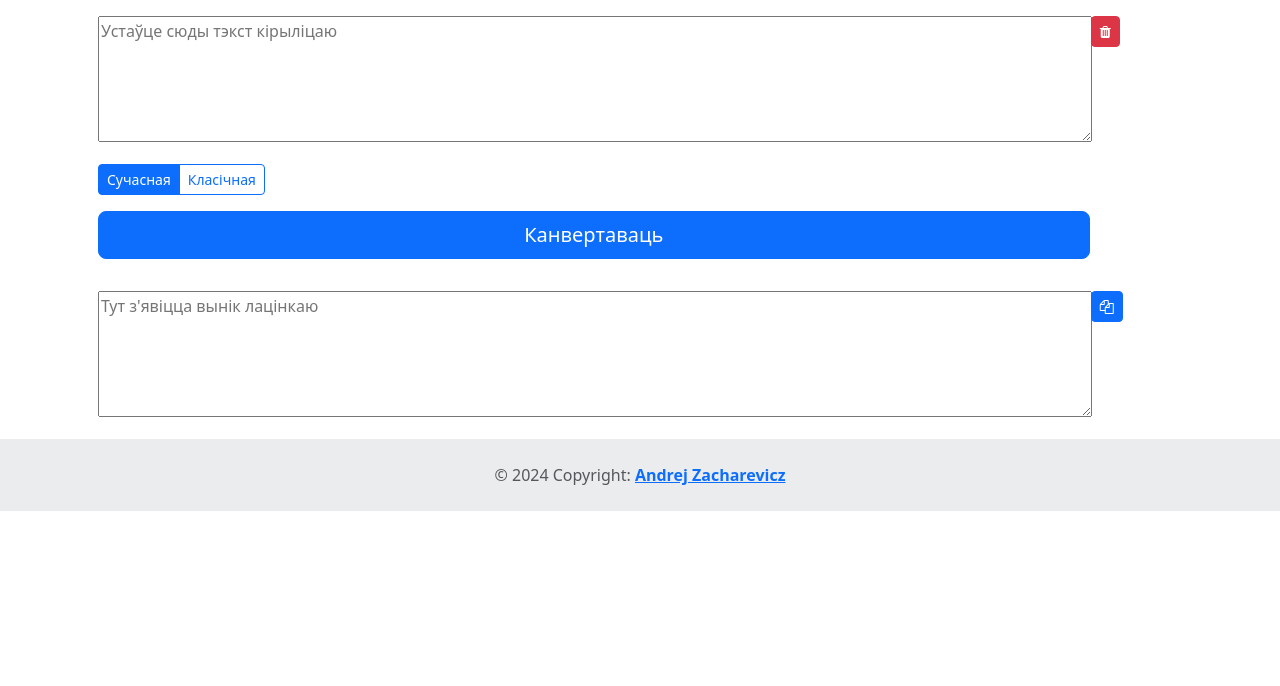
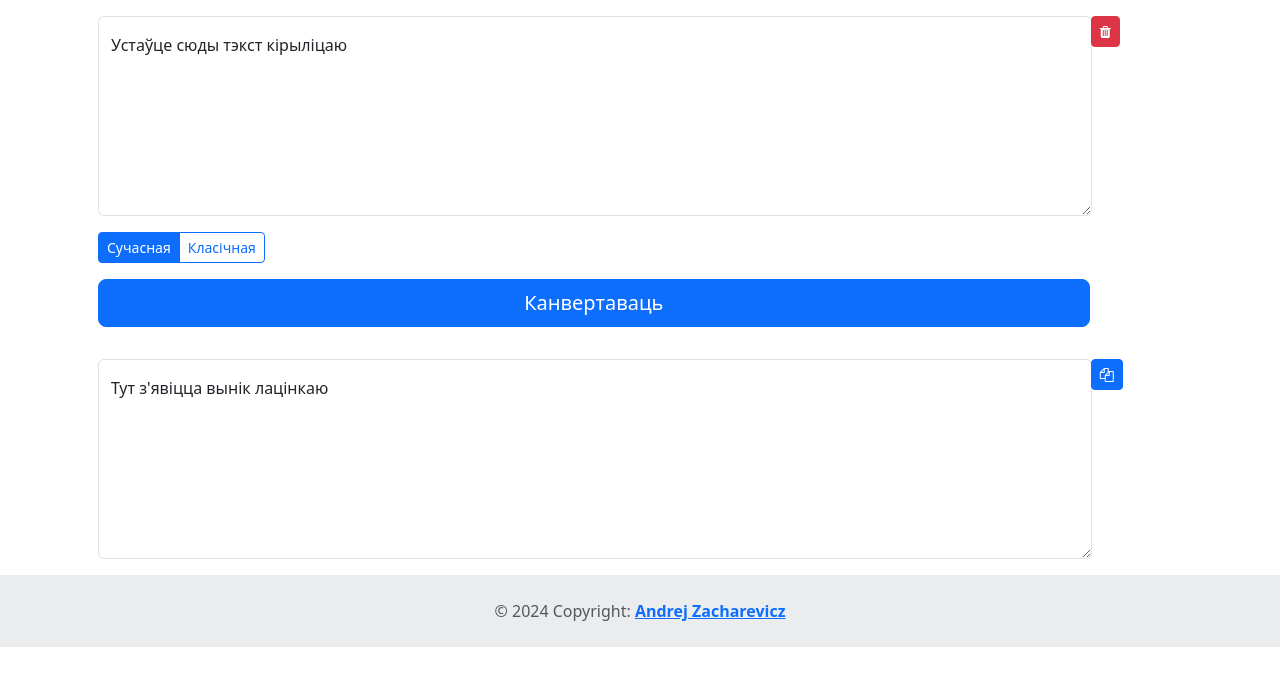
Before and after one commit to measles/latynkatar_site, a Flask app: page / in a window 1280 px wide. Shown: the part 114-800 px from the top of the page. Run offline with Flask 3, Linux system fonts and the light colour scheme.

Commit message:
* Дадаў загалоўкі да ўсіх элементаў на старонцы канвертацыі, каб атрымаць прыгожыя падказкі. * Дадаў анімаваны тэкст па змоўчванні для тэкставых палёў, які прыгожа адпаўзае ўгору

```diff
--- a/templates/head.j2
+++ b/templates/head.j2
@@ -27,7 +27,7 @@
     <h1 class='text-center'>{{ page_name }}</h1>
     <!-- Верхняе меню -->
     <nav class="nav navbar nav-pills bg-body-tertiary justify-content-center">
-        <button class="btn btn-outline-primary rounded-circle navbar-brand" type="button" id="help" hidden onClick="showHelp()"><i class="fa fa-info"></i></button>
+        <button class="btn btn-outline-primary rounded-circle navbar-brand" type="button" id="help" hidden title="Даведка" onClick="showHelp()"><i class="fa fa-info"></i></button>
         <a href="/" class="nav-link{{ active_main}}" >Галоўная</a>
         <a href="/links/" class="nav-link{{ active_links}}" >Спасылкі</a>
         <a href="/about/" class="nav-link{{ active_about }}">Пра сайт</a>
--- a/templates/index.html
+++ b/templates/index.html
@@ -14,10 +14,13 @@
         <div class="row row-cols-2 p-3">
             <div class="input-group">
                 <div class="col-11">
-                    <textarea id="input" placeholder="Устаўце сюды тэкст кірыліцаю" rows="5" class="w-100"></textarea>
+                    <div class="form-floating">
+                        <textarea id="input" title="Зыходны тэкст" placeholder="Устаўце сюды тэкст кірыліцаю" class="form-control" style="height: 200px"></textarea>
+                        <label for="input">Устаўце сюды тэкст кірыліцаю</label>
+                    </div>
                 </div>
                 <div class="col-1">
-                    <button class="btn btn-danger btn-sm" type="button" onClick="resetInput()"><i class="fa fa-trash"></i></button>
+                    <button class="btn btn-danger btn-sm" type="button" title="Выдаліць тэкст" onClick="resetInput()"><i class="fa fa-trash"></i></button>
                 </div>
             </div>
         </div>
@@ -25,15 +28,15 @@
         <!-- Выбар тыпу лацінкі для канвертацыі -->
         <div class="btn-group px-3" role="group">
             <input type="radio" class="btn-check btn-sm" name="type-radio" id="type-modern" autocomplete="off" checked>
-            <label class="btn btn-outline-primary btn-sm" for="type-modern">Сучасная</label>
+            <label class="btn btn-outline-primary btn-sm" title="Сучасная лацінка" for="type-modern">Сучасная</label>
             <input type="radio" class="btn-check btn-sm" name="type-radio" id="type-classic" autocomplete="off">
-            <label class="btn btn-outline-primary btn-sm" for="type-classic">Класічная</label>
+            <label class="btn btn-outline-primary btn-sm" title="Класічная лацінка" for="type-classic">Класічная</label>
         </div>
         <!-- Выбар тыпу лацінкі для канвертацыі -->
         <!-- Кнопка канвертацыі -->
         <div class="row row-cols-2 p-3">
             <div class="col-11">
-                <input type="button" class="btn  btn-primary btn-lg w-100" value="Канвертаваць" onclick="getConverted()"/>
+                <input type="button" class="btn  btn-primary btn-lg w-100" value="Канвертаваць" title="Канвертаваць" onclick="getConverted()"/>
             </div>
         </div>
         <!-- Кнопка канвертацыі -->
@@ -41,10 +44,13 @@
         <div class="row row-cols-2 p-3">
             <div class="input-group">
                 <div class="col-11">
-                    <textarea id="output" placeholder="Тут з'явіцца вынік лацінкаю" readonly rows="5" class="w-100"></textarea>
+                    <div class="form-floating">
+                        <textarea id="output" placeholder="Тут з'явіцца вынік лацінкаю" readonly title="Сканвертаваны тэкст" class="form-control" style="height: 200px""></textarea>
+                        <label for="output">Тут з'явіцца вынік лацінкаю</label>
+                    </div>
                 </div>
                 <div class="col-1" >
-                    <button class="btn btn-primary btn-sm" id="clipboard-copy" type="button" data-clipboard-target="#output"><i class="fa fa-copy"></i></button>
+                    <button class="btn btn-primary btn-sm" id="clipboard-copy" type="button" title="Зкапіяваць тэкст" data-clipboard-target="#output"><i class="fa fa-copy"></i></button>
                 </div>
             </div>
         </div>
```
